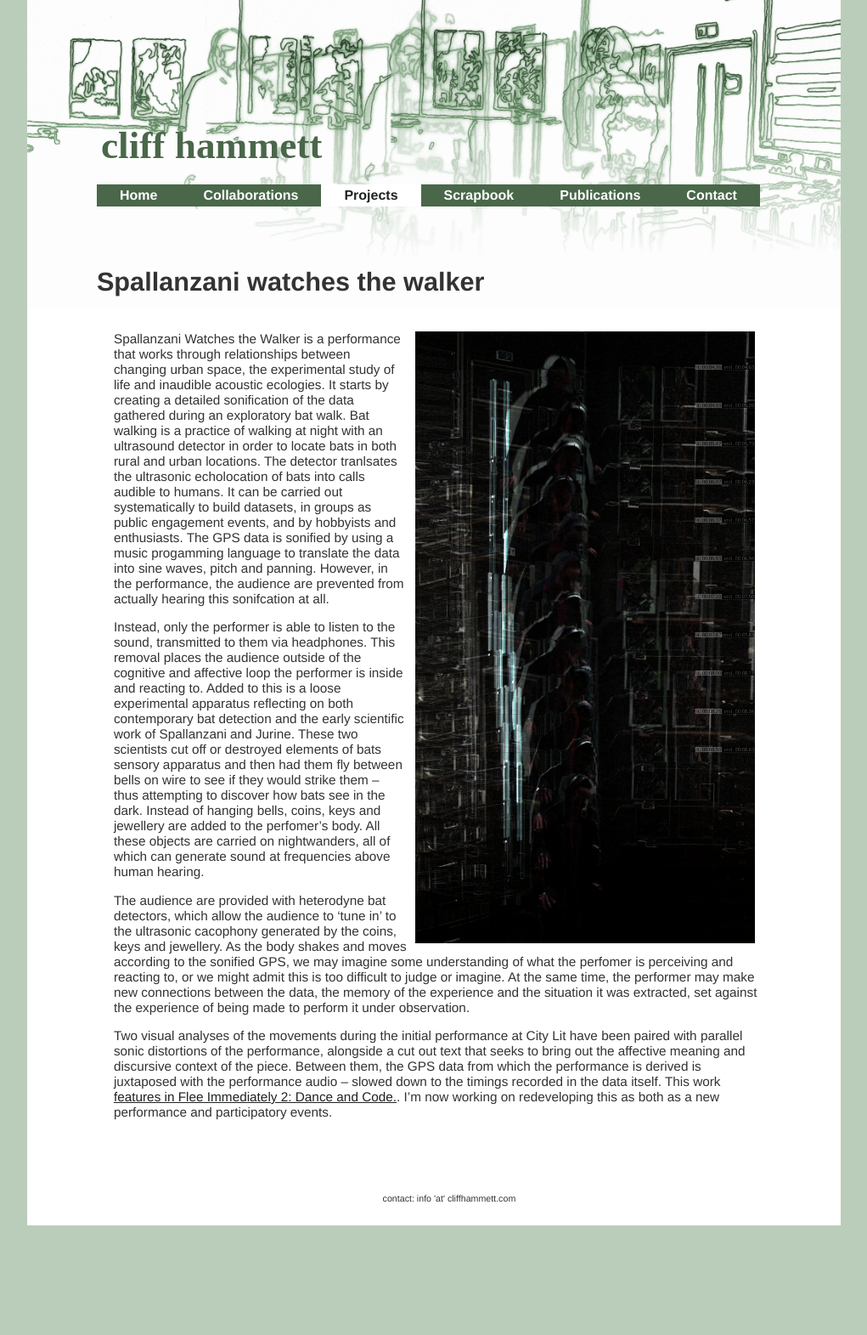
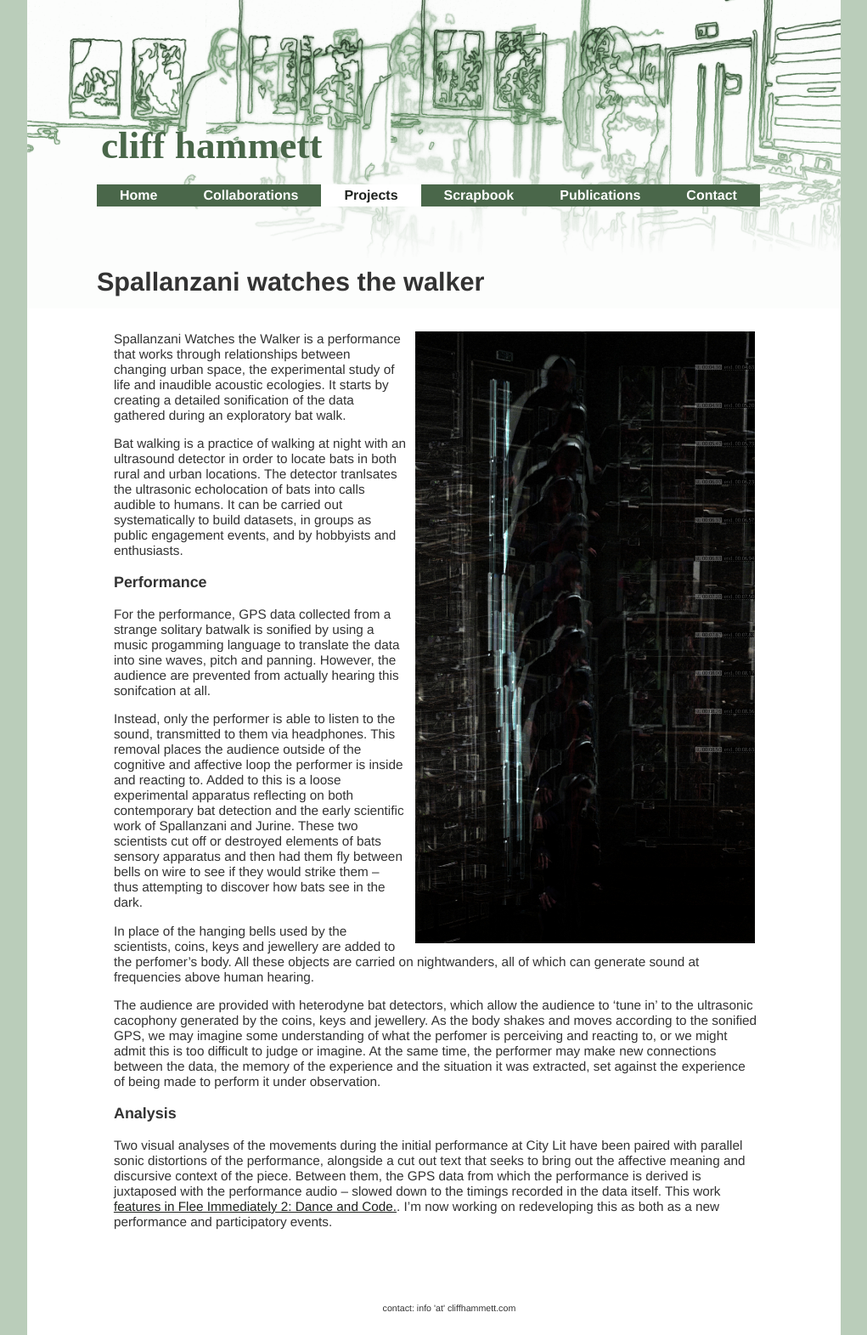
Before and after one commit to dentalplan/dentalplan.github.io, a Jekyll site: the page built from ongoing-projects/_posts/2016-06-01-spallanzaniwatches.md, in a window 1280 px wide. Shown: the whole page at 85% size, without its empty margins (129-1150 px from the left). Built offline with Jekyll 4.4.1, drawn with Linux system fonts in a browser that asks for light colours; before the commit the page ends 1442 px from its top, so only the background shows below that.

```diff
--- a/ongoing-projects/_posts/2016-06-01-spallanzaniwatches.md
+++ b/ongoing-projects/_posts/2016-06-01-spallanzaniwatches.md
@@ -12,10 +12,20 @@
 ---
 ![A visual analysis of the initial performance](/resources/img/project_spallanzani1.jpg)
 
-Spallanzani Watches the Walker is a performance that works through relationships between changing urban space, the experimental study of life and inaudible acoustic ecologies. It starts by creating a detailed sonification of the data gathered during an exploratory bat walk. Bat walking is a practice of walking at night with an ultrasound detector in order to locate bats in both rural and urban locations. The detector tranlsates the ultrasonic echolocation of bats into calls audible to humans. It can be carried out systematically to build datasets, in groups as public engagement events, and by hobbyists and enthusiasts. The GPS data is sonified by using a music progamming language to translate the data into sine waves, pitch and panning. However, in the performance, the audience are prevented from actually hearing this sonifcation at all.
+Spallanzani Watches the Walker is a performance that works through relationships between changing urban space, the experimental study of life and inaudible acoustic ecologies. It starts by creating a detailed sonification of the data gathered during an exploratory bat walk.
 
-Instead, only the performer is able to listen to the sound, transmitted to them via headphones. This removal places the audience outside of the cognitive and affective loop the performer is inside and reacting to. Added to this is a loose experimental apparatus reflecting on both contemporary bat detection and the early scientific work of Spallanzani and Jurine. These two scientists cut off or destroyed elements of bats sensory apparatus and then had them fly between bells on wire to see if they would strike them – thus attempting to discover how bats see in the dark. Instead of hanging bells, coins, keys and jewellery are added to the perfomer’s body. All these objects are carried on nightwanders, all of which can generate sound at frequencies above human hearing.
+Bat walking is a practice of walking at night with an ultrasound detector in order to locate bats in both rural and urban locations. The detector tranlsates the ultrasonic echolocation of bats into calls audible to humans. It can be carried out systematically to build datasets, in groups as public engagement events, and by hobbyists and enthusiasts.
+
+### Performance
+
+For the performance, GPS data collected from a strange solitary batwalk is sonified by using a music progamming language to translate the data into sine waves, pitch and panning. However, the audience are prevented from actually hearing this sonifcation at all.
+
+Instead, only the performer is able to listen to the sound, transmitted to them via headphones. This removal places the audience outside of the cognitive and affective loop the performer is inside and reacting to. Added to this is a loose experimental apparatus reflecting on both contemporary bat detection and the early scientific work of Spallanzani and Jurine. These two scientists cut off or destroyed elements of bats sensory apparatus and then had them fly between bells on wire to see if they would strike them – thus attempting to discover how bats see in the dark.
+
+In place of the hanging bells used by the scientists, coins, keys and jewellery are added to the perfomer’s body. All these objects are carried on nightwanders, all of which can generate sound at frequencies above human hearing.
 
 The audience are provided with heterodyne bat detectors, which allow the audience to ‘tune in’ to the ultrasonic cacophony generated by the coins, keys and jewellery. As the body shakes and moves according to the sonified GPS, we may imagine some understanding of what the perfomer is perceiving and reacting to, or we might admit this is too difficult to judge or imagine. At the same time, the performer may make new connections between the data, the memory of the experience and the situation it was extracted, set against the experience of being made to perform it under observation.
 
+### Analysis
+
 Two visual analyses of the movements during the initial performance at City Lit have been paired with parallel sonic distortions of the performance, alongside a cut out text that seeks to bring out the affective meaning and discursive context of the piece. Between them, the GPS data from which the performance is derived is juxtaposed with the performance audio – slowed down to the timings recorded in the data itself. This work [features in Flee Immediately 2: Dance and Code.](https://fleeimmediately.com/02-danceandcode/cliff/spalwatch/). I’m now working on redeveloping this as both as a new performance and participatory events.
```
Also changed, not shown: ongoing-projects/_posts/2016-05-20-cuppadata.md (added, +47 -0 lines), ongoing-projects/_posts/2016-05-21-cowaggregates.md (added, +22 -0 lines), resources/img/project_cuppadata2.jpg (added), resources/img/project_wca1.jpg (added), resources/img/project_wca2.jpg (added), resources/img/thumb_cowagg.jpg (added), resources/img/thumb_cuppadata.jpg (added), 2 other files.
